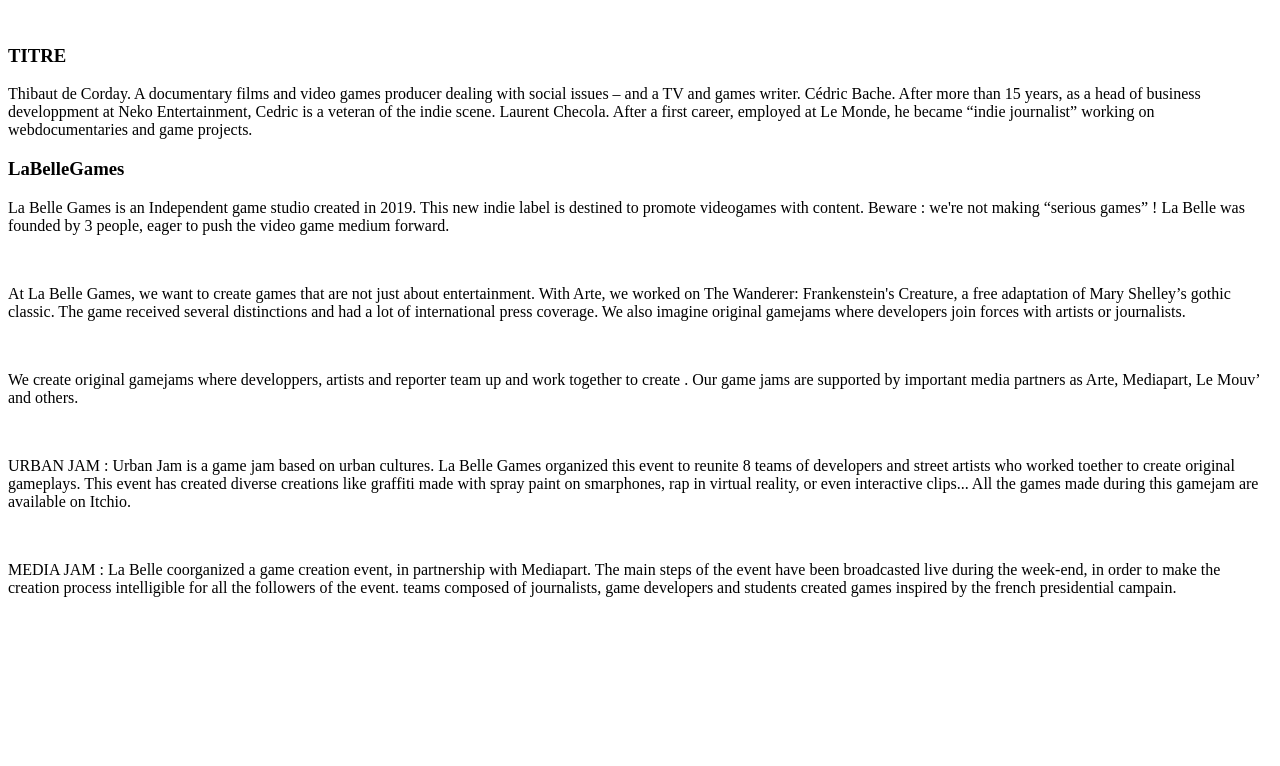
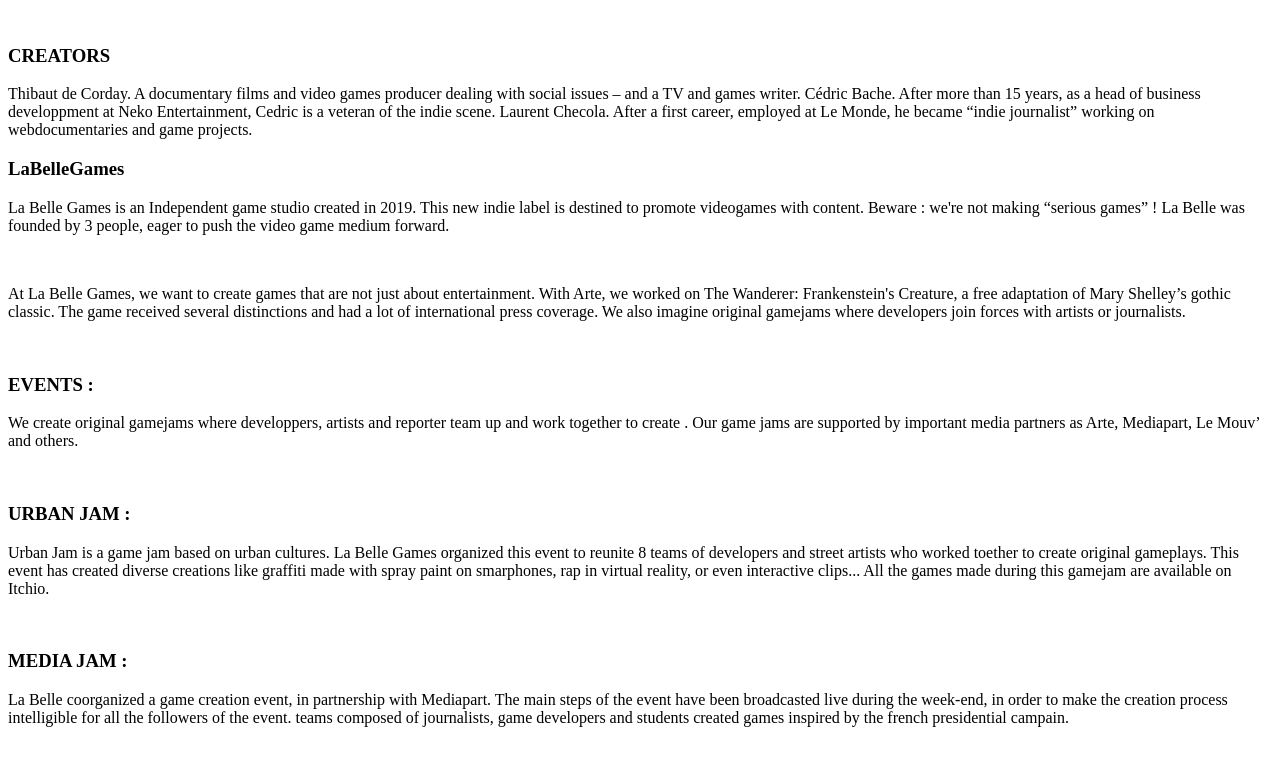
Before and after one commit to LucasDaval/La-belle-Games, a PHP site: the page made by site/templates/homepage.php in a window 1280 px wide. Shown: the top 766 px of the page. Run offline with PHP 8.4, Linux system fonts and the light colour scheme; the template is opened without the code that fills it, so the values that code supplies are empty.

Commit message:
:sparkles: css correction

```diff
--- a/assets/css/index.css
+++ b/assets/css/index.css
@@ -64,7 +64,7 @@
 h3 {
     font-family: sans-serif, 'Montserrat';
     font-weight: 800;
-    margin-bottom: 1rem;
+    margin: 2rem 0;
 }
 
 h4 {
@@ -149,8 +149,8 @@
     cursor: pointer;
 }
 
-.titre h3 {
-    margin: 2rem;
+.titre h3{
+    margin-left: 2rem;
 }
 
 .titre p {
--- a/site/templates/homepage.php
+++ b/site/templates/homepage.php
@@ -30,7 +30,7 @@
     <article>
     <a href="<?= $site->children()->listed()->nth(2)->url() ?>"><img src="<?= $page->images()->nth(3)->crop(500)->url() ?>" alt=""></a>
       <div class="titre">
-        <h3>TITRE</h3>
+        <h3>CREATORS</h3>
         <p>
           Thibaut de Corday. A documentary films and video games producer dealing with social issues – and
           a TV and games writer. Cédric Bache. After more than 15 years, as a head of business developpment
@@ -62,6 +62,7 @@
     <article class="cards">
       <section>
       <a class="leftimage" href="<?= $site->children()->listed()->nth(2)->url() ?>"><img src="<?= $page->images()->nth(3)->crop(500)->url() ?>" alt=""></a>
+        <h3>EVENTS :</h3>
         <p>
           We create original gamejams where developpers, artists and reporter team up and work together to
           create . Our game jams are supported by important media partners as Arte, Mediapart, Le Mouv’
@@ -71,8 +72,8 @@
 
       <section>
       <a class="middleimage" href="<?= $site->children()->listed()->nth(2)->url() ?>"><img src="<?= $page->images()->nth(2)->crop(500)->url() ?>" alt=""></a>
+        <h3>URBAN JAM :</h3>
         <p>
-          URBAN JAM :
           Urban Jam is a game jam based on urban cultures. La Belle Games organized this event to reunite 8
           teams of developers and street artists who worked toether to create original gameplays. This event
           has created diverse creations like graffiti made with spray paint on smarphones, rap in virtual reality,
@@ -82,8 +83,8 @@
 
       <section>
       <a class="rightimage" href="<?= $site->children()->listed()->nth(2)->url() ?>"><img src="<?= $page->images()->nth(1)->crop(500)->url() ?>" alt=""></a>
+        <h3>MEDIA JAM :</h3>
         <p>
-          MEDIA JAM :
           La Belle coorganized a game creation event, in partnership with Mediapart. The main steps of the
           event have been broadcasted live during the week-end, in order to make the creation process
           intelligible for all the followers of the event. teams composed of journalists, game developers and
```
